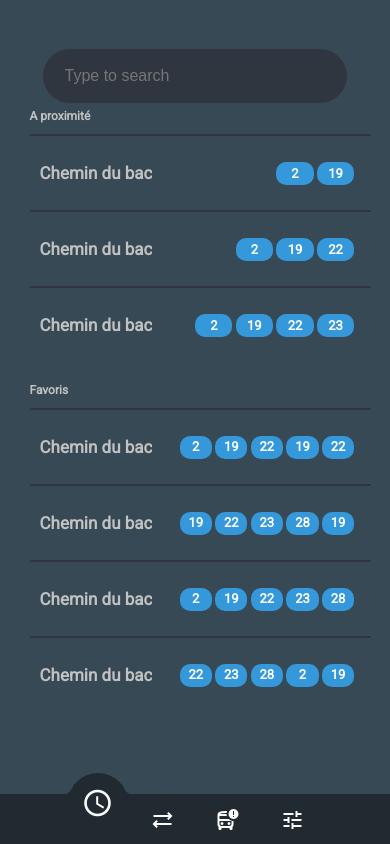
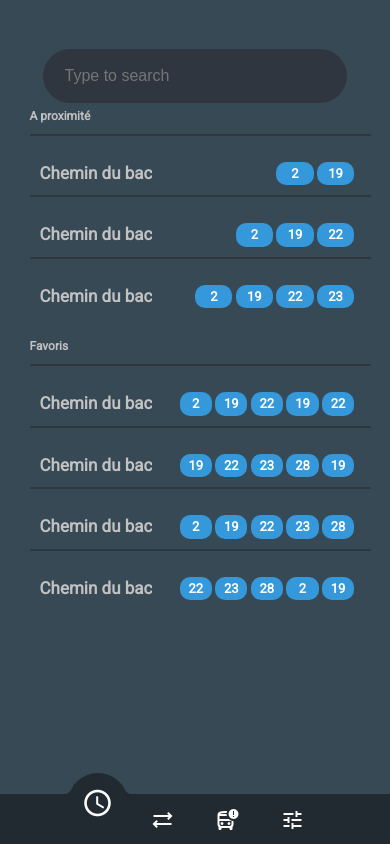
Before and after one commit to jeremie-arcidiacono/OpenTPG, a website: page src/www/index.html in a window 390 px wide. Drawn offline with Linux system fonts and the light colour scheme; some packages are replaced by stand-ins of ours.

Commit message:
update front for stop

```diff
--- a/src/www/index.html
+++ b/src/www/index.html
@@ -566,6 +566,7 @@
     line-height: 20px;
     margin-left: 2%;
     min-width: 25px;
+    position: relative;
   }
 
   .stop-name {
@@ -574,6 +575,7 @@
     overflow: hidden;
     text-overflow: ellipsis;
     white-space: nowrap;
+    position: absolute;
   }
 
   .bus-stop {
@@ -581,6 +583,8 @@
     padding: 10px;
     border-top-left-radius: 1px;
     border-top-right-radius: 1px;
+    position: relative;
+    overflow: hidden;
   }
 </style>
 
```
